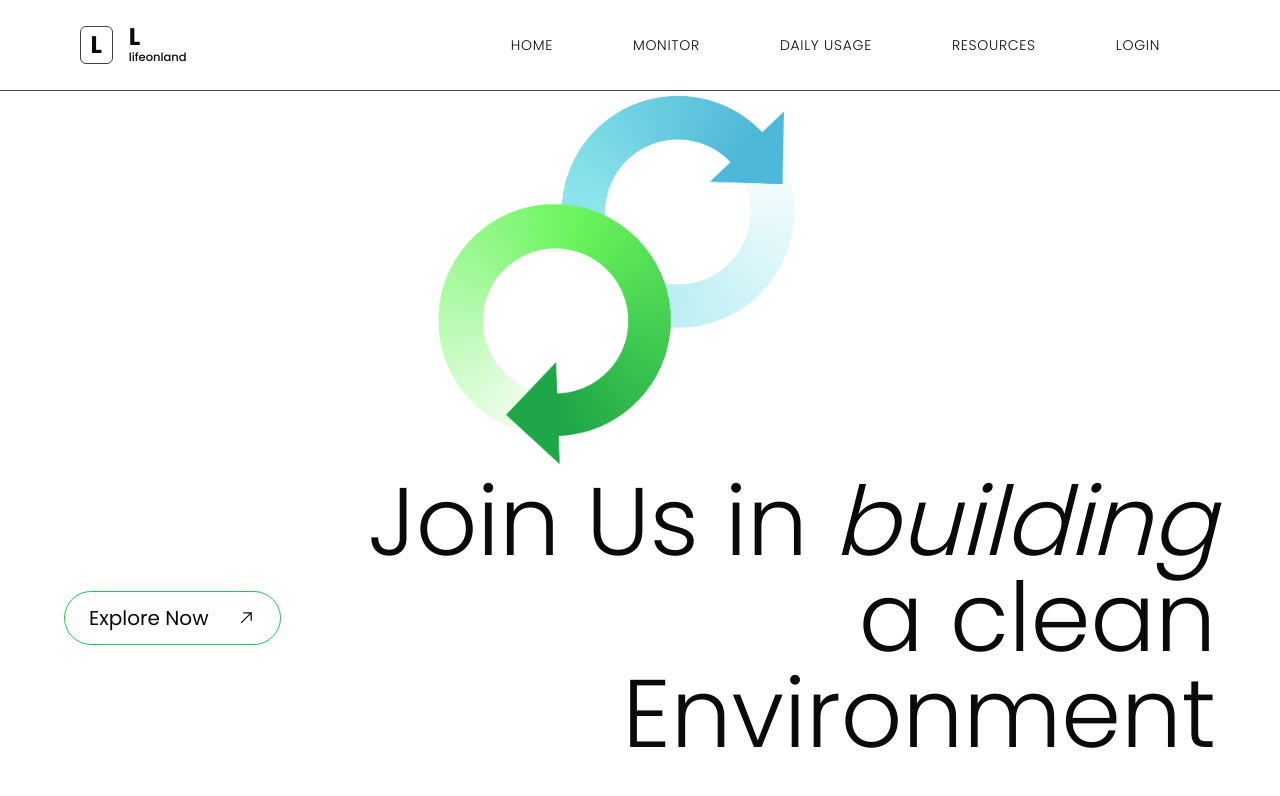
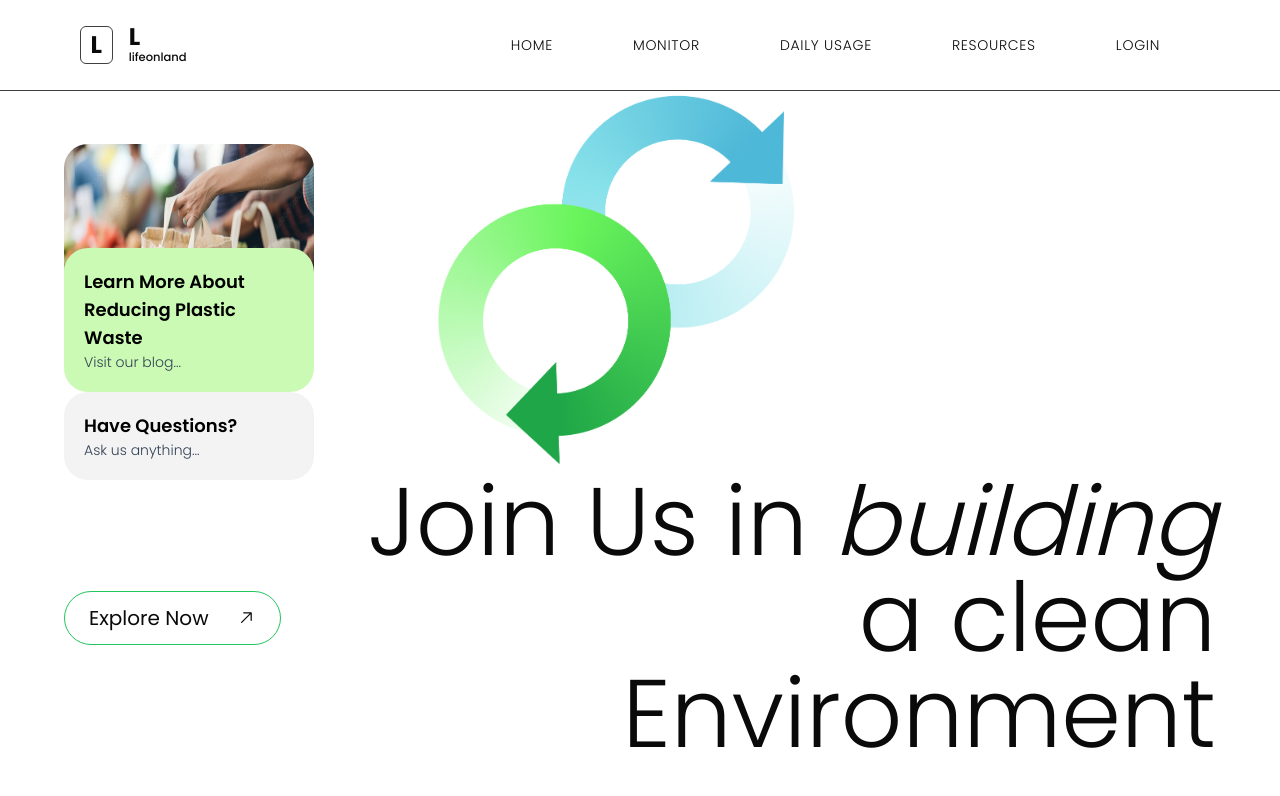
Before and after one commit to psidh/EscColon, a Next.js app: page / in a window 1280 px wide. Shown: the top 796 px of the page. Built offline with nearby package versions, Linux system fonts and the light colour scheme.

Commit message:
added relative box on top left on hero
Signed-off-by: ChandanKhamitkar <khamitkarsaichandan1035@gmail.com>

```diff
--- a/src/app/page.js
+++ b/src/app/page.js
@@ -6,11 +6,34 @@ import { GoArrowUpRight } from "react-icons/go";
 export default function Page() {
   return (
     <div className="w-full">
-      <div className="flex mt-12 flex-col items-center justify-center relative mx-16">
+      <div className="flex flex-col items-center justify-center relative mx-16 mt-12">
+        <div className="absolute w-full left-0 top-24">
+          <img src="/hero1.jpg" className="w-[250px] h-[200px] rounded-3xl" />
+          <div className="absolute left-0 bottom-24 w-[250px] transform translate-y-full">
+            <div className="rounded-3xl p-5 bg-[#cbfab4]">
+              {" "}
+              <p className="text-black font-semibold text-lg">
+                Learn More About Reducing Plastic Waste
+              </p>
+              <p className="text-slate-700 font-light text-sm">
+                Visit our blog...
+              </p>
+            </div>
+            <div className="rounded-3xl p-5 bg-[#f3f3f3]">
+              <p className="text-black font-semibold text-lg">
+                Have Questions?
+              </p>
+              <p className="text-slate-700 font-light text-sm">
+                Ask us anything...
+              </p>
+            </div>
+          </div>
+        </div>
+
         <img
           src="/Group 8.jpg"
           alt="Ring Image"
-          className="w-[35%] object-cover top-0"
+          className="w-[35%] object-cover top-0 "
         />
         <div className="flex items-center justify-between w-full">
           <a
@@ -33,7 +56,7 @@ export default function Page() {
       </div>
       <Section2 />
       <FourCard />
-      <Section3/>
+      <Section3 />
     </div>
   );
 }
```
Also changed, not shown: public/hero1.jpg (added).
